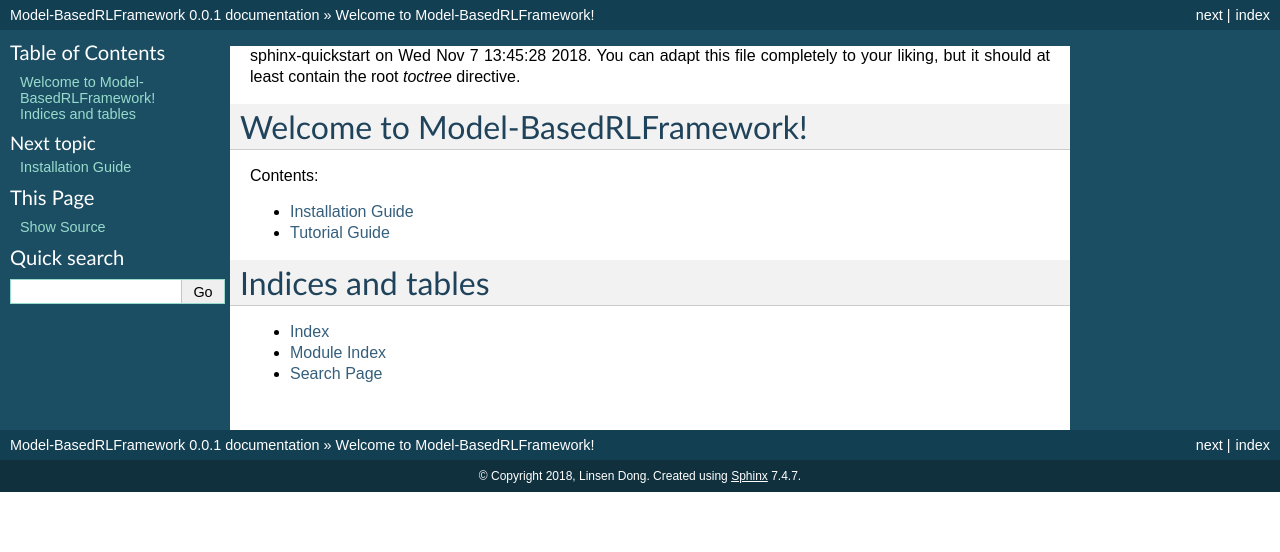
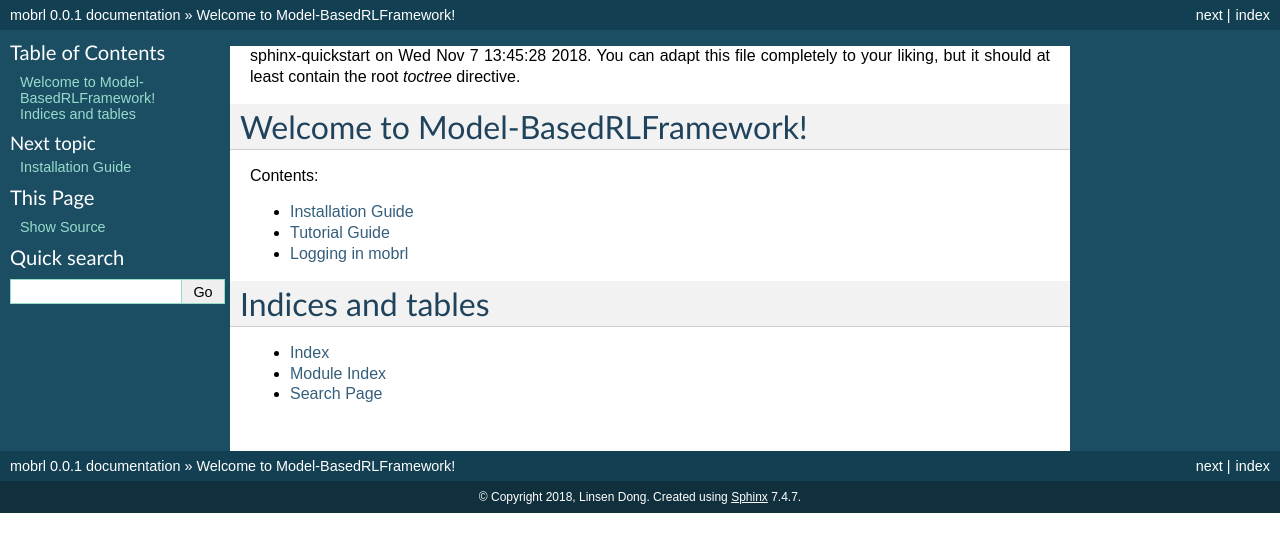
Before and after one commit to cap-ntu/baconian-project, a Sphinx documentation site: the page built from docs/index.rst, in a window 1280 px wide. Shown: the top 552 px of the page. Built offline with Sphinx 7.4.7, drawn with Linux system fonts in a browser that asks for light colours.

Commit message:
update doc

```diff
--- a/docs/conf.py
+++ b/docs/conf.py
@@ -23,7 +23,7 @@ source_parsers = {
 
 # -- Project information -----------------------------------------------------
 
-project = 'Model-BasedRLFramework'
+project = 'mobrl'
 copyright = '2018, Linsen Dong'
 author = 'Linsen Dong'
 
@@ -103,7 +103,7 @@ html_static_path = ['_static']
 # -- Options for HTMLHelp output ---------------------------------------------
 
 # Output file base name for HTML help builder.
-htmlhelp_basename = 'Model-BasedRLFrameworkdoc'
+htmlhelp_basename = 'mobrl'
 
 # -- Options for LaTeX output ------------------------------------------------
 
@@ -129,7 +129,7 @@ latex_elements = {
 # (source start file, target name, title,
 #  author, documentclass [howto, manual, or own class]).
 latex_documents = [
-    (master_doc, 'Model-BasedRLFramework.tex', 'Model-BasedRLFramework Documentation',
+    (master_doc, 'mobrl.tex', 'mobrl Documentation',
      'Linsen Dong', 'manual'),
 ]
 
@@ -138,7 +138,7 @@ latex_documents = [
 # One entry per manual page. List of tuples
 # (source start file, name, description, authors, manual section).
 man_pages = [
-    (master_doc, 'rl-basedrlframework', 'Model-BasedRLFramework Documentation',
+    (master_doc, 'mobrl', 'A unified and light-weight model-based reinforcment learning toolbox',
      [author], 1)
 ]
 
--- a/docs/index.rst
+++ b/docs/index.rst
@@ -12,6 +12,9 @@ Welcome to Model-BasedRLFramework!
 
    installation_guide
    tutorial
+   how_to_log
+
+
 
 
 Indices and tables
```
Also changed, not shown: docs/how_to_log.rst (added, +7 -0 lines).
